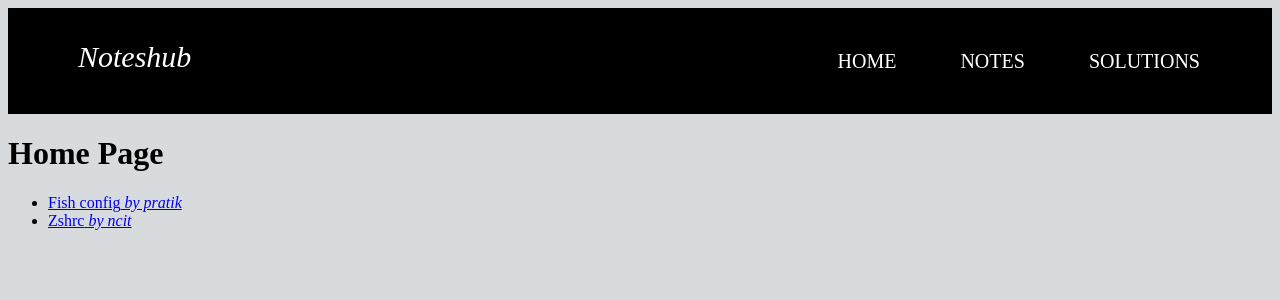
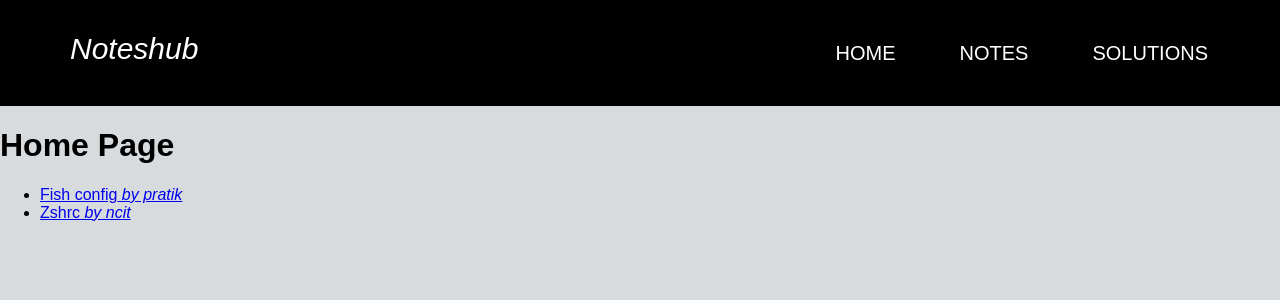
Before and after one commit to rishav-dahal/noteshub, a Django app: page / in a window 1280 px wide. Shown: the top 300 px of the page. Run offline with Django 3.2, Linux system fonts and the light colour scheme; data comes from the database, SQL or seed files in the repository.

Commit message:
Minor changes to main.css

```diff
--- a/src/posts/static/css/main.css
+++ b/src/posts/static/css/main.css
@@ -1,20 +1,24 @@
-{
+body{
   margin: 0;
   padding: 0;
   box-sizing: border-box;
   font-family:"poppins",sans-serif;
 }
+
 body{
   background: #D7DBDD
 }
+
 nav{
   background:black
 }
+
 nav:after{
   content:'';
   clear: both;
   display: table;
 }
+
 nav .logo{
   float: left;
   color: white;
@@ -25,6 +29,7 @@ nav .logo{
   padding-left: 70px;
   padding-top: 32px;
 }
+
 nav ul{
   float:right;
   list-style: none;
@@ -32,26 +37,30 @@ nav ul{
   position: relative;
 
 }
+
 nav ul li{
   float:left;
   display: inline-block;
   background: black ;
   margin:2px;
 }
+
 nav ul li a{
   color: white;
-  text-decoration:none;
+  text-decoration: none;
   line-height: 70px;
   font-size: 20px;
-  font-style:normal;
+  font-style: normal;
   padding: 30px;
 }
+
 nav ul li a:hover{
   color: #39FF01;
   border-radius:5px;
   box-shadow: 0 0 5px #39FF90,
              0 0 5px #39FF90;
 }
+
 nav ul ul{
   position: absolute;
   top:70px;
@@ -60,11 +69,13 @@ nav ul ul{
   visibility: hidden;
   transition: top .2s;
 }
+
 nav ul li:hover > ul{
   top:90px;
   opacity: 1;
   visibility: visible;
 }
+
 nav ul ul li{
   position: relative;
   margin: 0px;
@@ -73,9 +84,11 @@ nav ul ul li{
   display:list-item;
   border-bottom: 1px solid rgba(0,0,0,0.3);
 }
+
 nav ul ul li a{
   line-height: 50px;
 }
+
 nav ul ul li a:hover{
   color: lime;
   box-shadow: none;
```
